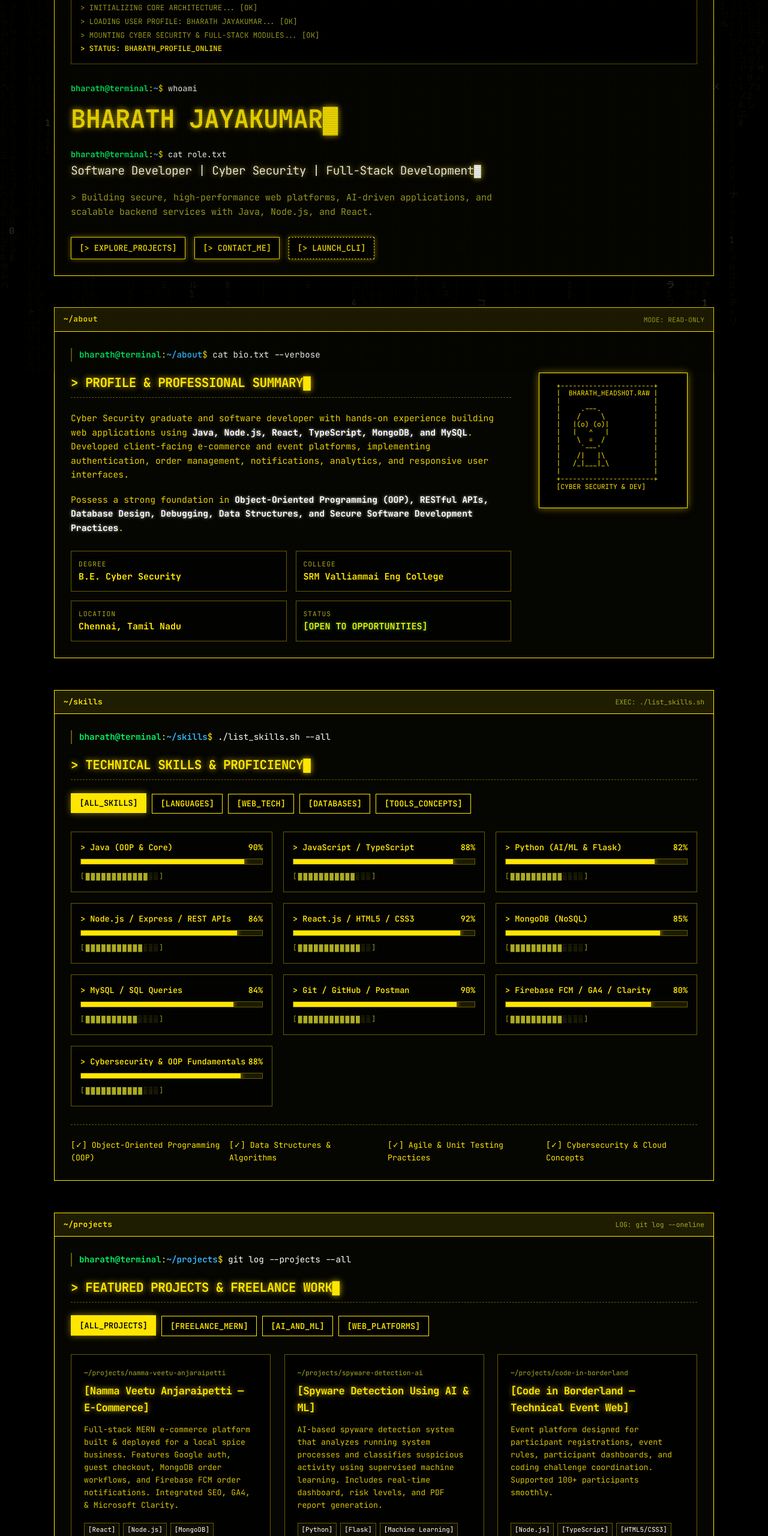
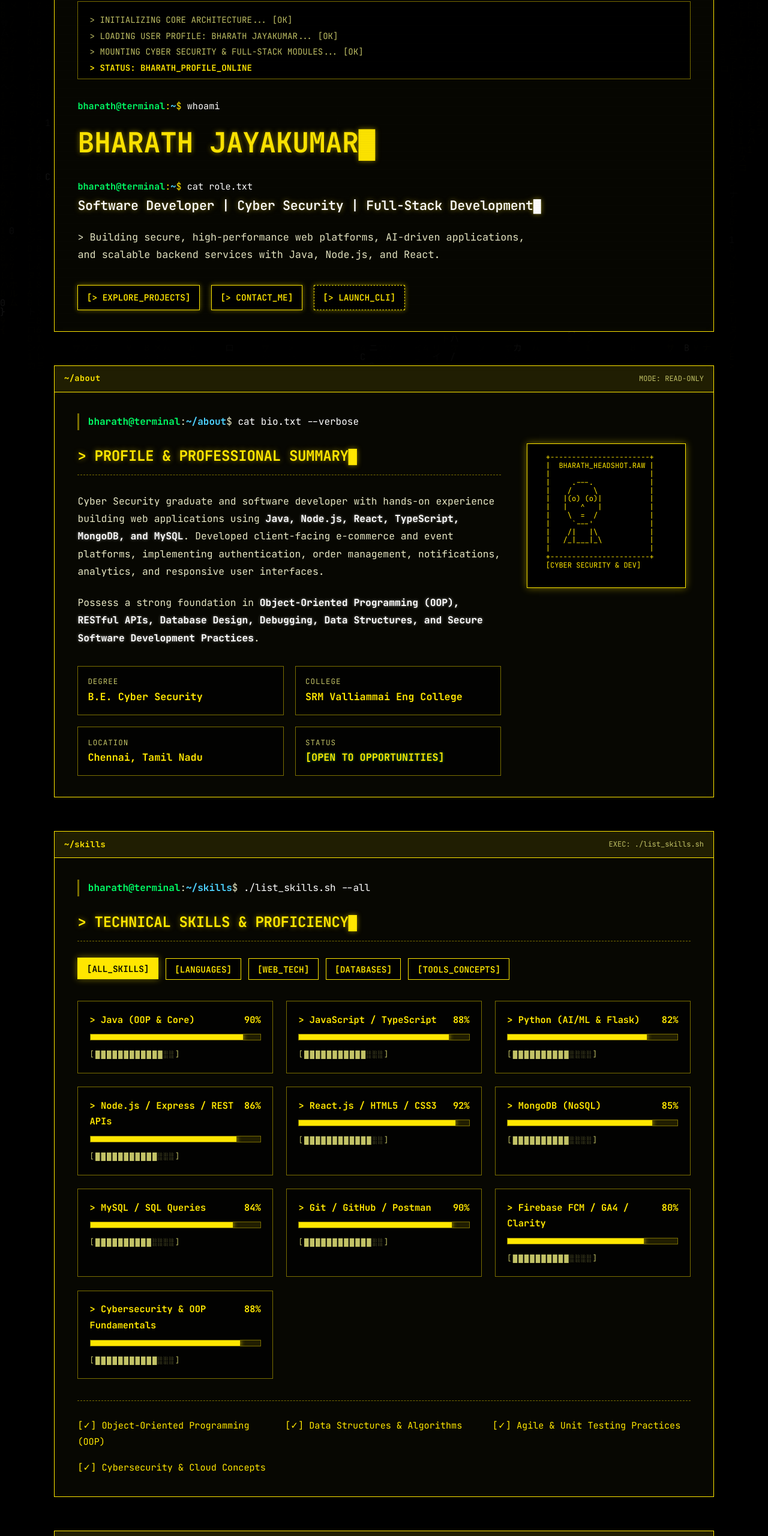
Before and after one commit to bharathjai/Bharath-jayakumar-portfolio, a plain HTML site: page index.html in a window 1280 px wide. Shown: the part 180-2740 px from the top of the page at 60% size. Drawn offline with Linux system fonts and the light colour scheme; animation ran at ten frames a second.

Commit message:
Enhance visual hierarchy, text contrast, typography readability, and reduce visual noise

```diff
--- a/script.js
+++ b/script.js
@@ -80,10 +80,10 @@ function initBgCanvas() {
                 const y = drops[i] * fontSize;
 
                 // Random subtle highlight on leading character
-                if (Math.random() > 0.94) {
-                    ctx.fillStyle = 'rgba(255, 255, 255, 0.35)'; // Faint tip accent
+                if (Math.random() > 0.95) {
+                    ctx.fillStyle = 'rgba(255, 255, 255, 0.2)'; // Faint tip accent
                 } else {
-                    ctx.fillStyle = 'rgba(255, 230, 0, 0.08)'; // Ultra-subtle low opacity neon yellow (0.08)
+                    ctx.fillStyle = 'rgba(255, 230, 0, 0.04)'; // Ultra-subtle low opacity neon yellow (0.04 max)
                 }
 
                 if (y > 0) {
--- a/style.css
+++ b/style.css
@@ -7,14 +7,15 @@
     --neon-yellow: #ffe600;
     --neon-yellow-bright: #ffff33;
     --neon-yellow-dark: #b8a500;
-    --neon-yellow-dim: #665c00;
-    --neon-yellow-glow: rgba(255, 230, 0, 0.5);
-    --neon-yellow-soft: rgba(255, 230, 0, 0.12);
-    --panel-bg: rgba(6, 6, 2, 0.94);
+    --neon-yellow-dim: #7a6e00;
+    --neon-yellow-glow: rgba(255, 230, 0, 0.45);
+    --neon-yellow-soft: rgba(255, 230, 0, 0.1);
+    --panel-bg: rgba(8, 8, 3, 0.96);
     --panel-border: #ffe600;
     --text-primary: #ffe600;
-    --text-bright: #ffffff;
-    --text-muted: #aaaa22;
+    --text-body: #e6e6c2;        /* High-contrast off-white/pale-yellow for body text */
+    --text-bright: #ffffff;      /* Crisp white for highlights */
+    --text-muted: #c2c266;       /* Muted yellow with WCAG AA >= 7.5:1 contrast */
     --text-dark: #000000;
     --accent-green: #00ff66;
     --accent-red: #ff3333;
@@ -26,7 +27,7 @@
     --transition-fast: 0.15s ease;
     --transition-normal: 0.25s ease;
     --box-shadow-glow: 0 0 12px var(--neon-yellow-glow);
-    --text-shadow-glow: 0 0 8px rgba(255, 230, 0, 0.6), 0 0 15px rgba(255, 230, 0, 0.3);
+    --text-shadow-glow: 0 0 8px rgba(255, 230, 0, 0.5);
 }
 
 /* Base Reset & Typography */
@@ -39,10 +40,10 @@
 html {
     scroll-behavior: smooth;
     background-color: var(--bg-black);
-    color: var(--text-primary);
+    color: var(--text-body);
     font-family: var(--font-mono);
-    font-size: 15px;
-    line-height: 1.6;
+    font-size: 16px;
+    line-height: 1.75;
 }
 
 body {
@@ -84,10 +85,10 @@ body {
     height: 100vh;
     z-index: 0;
     pointer-events: none;
-    opacity: 0.85;
+    opacity: 0.5;
 }
 
-/* CRT Scanline & Screen Flicker Effect */
+/* CRT Scanline Overlay - Reduced opacity for zero visual noise */
 #crt-overlay {
     position: fixed;
     top: 0;
@@ -98,41 +99,35 @@ body {
     pointer-events: none;
     background: linear-gradient(
         rgba(18, 16, 16, 0) 50%,
-        rgba(0, 0, 0, 0.25) 50%
+        rgba(0, 0, 0, 0.18) 50%
     ), linear-gradient(
         90deg,
-        rgba(255, 230, 0, 0.015),
-        rgba(255, 230, 0, 0.005),
-        rgba(255, 230, 0, 0.015)
+        rgba(255, 230, 0, 0.008),
+        rgba(255, 230, 0, 0.002),
+        rgba(255, 230, 0, 0.008)
     );
     background-size: 100% 3px, 6px 100%;
-    opacity: 0.7;
-    animation: crtFlicker 0.15s infinite alternate;
+    opacity: 0.18;
 }
 
-@keyframes crtFlicker {
-    0% { opacity: 0.65; }
-    100% { opacity: 0.75; }
-}
-
-/* Typography Utilities */
+/* Typography Utilities & High Contrast Hierarchy */
 h1, h2, h3, h4, h5, h6 {
     font-family: var(--font-mono);
     color: var(--neon-yellow);
     text-shadow: var(--text-shadow-glow);
     font-weight: 700;
-    letter-spacing: -0.5px;
+    letter-spacing: -0.3px;
 }
 
 .text-highlight {
     color: var(--text-bright);
     font-weight: 700;
-    text-shadow: 0 0 5px rgba(255, 255, 255, 0.7);
+    text-shadow: 0 0 4px rgba(255, 255, 255, 0.5);
 }
 
 .text-accent {
     color: var(--accent-green);
-    text-shadow: 0 0 6px rgba(0, 255, 102, 0.6);
+    text-shadow: 0 0 4px rgba(0, 255, 102, 0.5);
 }
 
 .blink-symbol {
@@ -149,11 +144,11 @@ h1, h2, h3, h4, h5, h6 {
 /* Prompt Path Highlights */
 .prompt-user {
     color: var(--accent-green);
-    font-weight: 600;
+    font-weight: 700;
 }
 .prompt-path {
-    color: #33bbff;
-    font-weight: 600;
+    color: #4dd2ff;
+    font-weight: 700;
 }
 .cmd-text {
     color: var(--text-bright);
@@ -335,21 +330,22 @@ h1, h2, h3, h4, h5, h6 {
 .control-dot:nth-child(3) { background-color: rgba(0, 255, 102, 0.6); }
 
 .box-body {
-    padding: 1.8rem;
+    padding: 2.2rem 2.4rem;
 }
 
 .section-command {
-    margin-bottom: 1.2rem;
-    font-size: 0.95rem;
-    border-left: 2px solid var(--neon-yellow-dim);
-    padding-left: 0.8rem;
+    margin-bottom: 1.4rem;
+    font-size: 1rem;
+    border-left: 3px solid var(--neon-yellow-dim);
+    padding-left: 0.9rem;
 }
 
 .section-heading {
-    font-size: 1.4rem;
-    margin-bottom: 1.5rem;
+    font-size: 1.5rem;
+    margin-bottom: 1.8rem;
     border-bottom: 1px dashed var(--neon-yellow-dim);
-    padding-bottom: 0.5rem;
+    padding-bottom: 0.6rem;
+    color: var(--neon-yellow);
 }
 
 /* SECTION 1: HERO BOOT SEQUENCE */
@@ -358,18 +354,19 @@ h1, h2, h3, h4, h5, h6 {
 }
 
 .boot-log-container {
-    background-color: rgba(0, 0, 0, 0.85);
+    background-color: rgba(0, 0, 0, 0.88);
     border: 1px solid var(--neon-yellow-dim);
-    padding: 1rem;
-    font-size: 0.82rem;
+    padding: 1.2rem;
+    font-size: 0.88rem;
     margin-bottom: 2rem;
-    max-height: 120px;
+    max-height: 130px;
     overflow-y: auto;
+    line-height: 1.6;
 }
 
 .log-line {
     color: var(--text-muted);
-    margin-bottom: 0.2rem;
+    margin-bottom: 0.25rem;
 }
 .log-line.highlight-line {
     color: var(--neon-yellow);
@@ -377,35 +374,38 @@ h1, h2, h3, h4, h5, h6 {
 }
 
 .cmd-prompt {
-    font-size: 0.9rem;
+    font-size: 0.95rem;
     color: var(--neon-yellow);
-    margin-top: 1rem;
+    margin-top: 1.2rem;
 }
 
 .hero-name {
-    font-size: 2.8rem;
+    font-size: 2.9rem;
     margin: 0.4rem 0 1rem 0;
-    min-height: 3.5rem;
+    min-height: 3.6rem;
+    color: var(--neon-yellow);
 }
 
 .hero-role {
-    font-size: 1.3rem;
+    font-size: 1.35rem;
     color: var(--text-bright);
-    margin-bottom: 1rem;
+    margin-bottom: 1.2rem;
     min-height: 2.2rem;
-    font-weight: 400;
+    font-weight: 600;
 }
 
 .hero-tagline {
-    font-size: 1rem;
-    color: var(--text-muted);
-    margin-bottom: 2rem;
-    max-width: 750px;
+    font-size: 1.05rem;
+    color: var(--text-body);
+    margin-bottom: 2.2rem;
+    max-width: 780px;
+    line-height: 1.75;
+    text-shadow: none;
 }
 
 .hero-actions {
     display: flex;
-    gap: 1rem;
+    gap: 1.2rem;
     flex-wrap: wrap;
 }
 
@@ -417,39 +417,41 @@ h1, h2, h3, h4, h5, h6 {
 .about-grid {
     display: grid;
     grid-template-columns: 1fr 280px;
-    gap: 2rem;
+    gap: 2.2rem;
     align-items: start;
 }
 
 .bio-paragraph {
-    margin-bottom: 1.2rem;
-    color: rgba(255, 230, 0, 0.9);
-    font-size: 0.98rem;
+    margin-bottom: 1.4rem;
+    color: var(--text-body);
+    font-size: 1.02rem;
+    line-height: 1.8;
+    text-shadow: none;
 }
 
 .quick-specs-grid {
     display: grid;
     grid-template-columns: repeat(2, 1fr);
-    gap: 1rem;
-    margin-top: 1.8rem;
+    gap: 1.2rem;
+    margin-top: 2rem;
 }
 
 .spec-card {
     border: 1px solid var(--neon-yellow-dim);
-    background: rgba(0, 0, 0, 0.6);
-    padding: 0.8rem;
+    background: rgba(0, 0, 0, 0.7);
+    padding: 0.9rem 1rem;
     display: flex;
     flex-direction: column;
 }
 
 .spec-label {
-    font-size: 0.75rem;
+    font-size: 0.78rem;
     color: var(--text-muted);
     letter-spacing: 1px;
 }
 
 .spec-value {
-    font-size: 1rem;
+    font-size: 1.05rem;
     color: var(--neon-yellow);
     font-weight: 700;
 }
@@ -476,21 +478,21 @@ h1, h2, h3, h4, h5, h6 {
 /* SECTION 3: SKILLS */
 .filter-group {
     display: flex;
-    gap: 0.6rem;
+    gap: 0.75rem;
     flex-wrap: wrap;
-    margin-bottom: 2rem;
+    margin-bottom: 2.2rem;
 }
 
 .skills-grid {
     display: grid;
     grid-template-columns: repeat(auto-fill, minmax(320px, 1fr));
-    gap: 1.2rem;
+    gap: 1.4rem;
 }
 
 .skill-card {
     border: 1px solid var(--neon-yellow-dim);
-    background-color: rgba(0, 0, 0, 0.6);
-    padding: 1rem;
+    background-color: rgba(0, 0, 0, 0.7);
+    padding: 1.1rem 1.2rem;
     transition: var(--transition-normal);
 }
 
@@ -502,16 +504,17 @@ h1, h2, h3, h4, h5, h6 {
 .skill-info {
     display: flex;
     justify-content: space-between;
-    font-size: 0.9rem;
-    margin-bottom: 0.5rem;
-    font-weight: 600;
+    font-size: 0.96rem;
+    margin-bottom: 0.6rem;
+    font-weight: 700;
+    color: var(--neon-yellow);
 }
 
 .progress-bar-container {
-    height: 10px;
-    background-color: rgba(255, 230, 0, 0.1);
+    height: 11px;
+    background-color: rgba(255, 230, 0, 0.12);
     border: 1px solid var(--neon-yellow-dim);
-    margin-bottom: 0.4rem;
+    margin-bottom: 0.5rem;
     overflow: hidden;
     position: relative;
 }
@@ -524,7 +527,7 @@ h1, h2, h3, h4, h5, h6 {
 }
 
 .progress-bar-text {
-    font-size: 0.75rem;
+    font-size: 0.78rem;
     color: var(--text-muted);
     letter-spacing: 2px;
 }
@@ -532,12 +535,12 @@ h1, h2, h3, h4, h5, h6 {
 .skills-checklist {
     display: grid;
     grid-template-columns: repeat(auto-fill, minmax(250px, 1fr));
-    gap: 0.8rem;
-    margin-top: 2rem;
-    padding-top: 1.5rem;
+    gap: 1rem;
+    margin-top: 2.2rem;
+    padding-top: 1.8rem;
     border-top: 1px dashed var(--neon-yellow-dim);
-    font-size: 0.88rem;
-    color: var(--text-bright);
+    font-size: 0.95rem;
+    color: var(--text-body);
 }
 
 .checklist-item {
@@ -548,13 +551,13 @@ h1, h2, h3, h4, h5, h6 {
 .projects-grid {
     display: grid;
     grid-template-columns: repeat(auto-fill, minmax(320px, 1fr));
-    gap: 1.5rem;
+    gap: 1.8rem;
 }
 
 .project-card {
     border: 1px solid var(--neon-yellow-dim);
-    background-color: rgba(0, 0, 0, 0.75);
-    padding: 1.4rem;
+    background-color: rgba(5, 5, 2, 0.85);
+    padding: 1.6rem;
     display: flex;
     flex-direction: column;
     justify-content: space-between;
@@ -568,41 +571,44 @@ h1, h2, h3, h4, h5, h6 {
 }
 
 .card-path {
-    font-size: 0.75rem;
+    font-size: 0.78rem;
     color: var(--text-muted);
-    margin-bottom: 0.5rem;
+    margin-bottom: 0.6rem;
 }
 
 .project-title {
-    font-size: 1.15rem;
-    margin-bottom: 0.8rem;
+    font-size: 1.2rem;
+    margin-bottom: 0.9rem;
+    color: var(--neon-yellow);
 }
 
 .project-desc {
-    font-size: 0.88rem;
-    color: rgba(255, 230, 0, 0.85);
-    margin-bottom: 1.2rem;
+    font-size: 0.96rem;
+    color: var(--text-body);
+    margin-bottom: 1.4rem;
     flex-grow: 1;
+    line-height: 1.7;
+    text-shadow: none;
 }
 
 .tech-tags {
     display: flex;
     flex-wrap: wrap;
-    gap: 0.4rem;
-    margin-bottom: 1.4rem;
+    gap: 0.5rem;
+    margin-bottom: 1.5rem;
 }
 
 .tag {
-    font-size: 0.72rem;
+    font-size: 0.78rem;
     color: var(--text-bright);
     border: 1px solid var(--neon-yellow-dim);
-    padding: 0.15rem 0.4rem;
-    background: rgba(255, 230, 0, 0.05);
+    padding: 0.2rem 0.5rem;
+    background: rgba(255, 230, 0, 0.08);
 }
 
 .project-links {
     display: flex;
-    gap: 0.5rem;
+    gap: 0.6rem;
 }
 
 .btn-box-sm {
@@ -675,9 +681,11 @@ h1, h2, h3, h4, h5, h6 {
 }
 
 .timeline-desc {
-    font-size: 0.88rem;
-    color: rgba(255, 230, 0, 0.85);
-    margin-bottom: 1rem;
+    font-size: 0.98rem;
+    color: var(--text-body);
+    margin-bottom: 1.1rem;
+    line-height: 1.75;
+    text-shadow: none;
 }
 
 .timeline-tags {
@@ -687,45 +695,47 @@ h1, h2, h3, h4, h5, h6 {
 }
 
 .tag-sm {
-    font-size: 0.7rem;
+    font-size: 0.76rem;
     color: var(--text-muted);
     border: 1px solid var(--neon-yellow-dim);
-    padding: 0.1rem 0.35rem;
+    padding: 0.15rem 0.45rem;
 }
 
 /* SECTION 6: CONTACT */
 .contact-grid {
     display: grid;
     grid-template-columns: 1fr 340px;
-    gap: 2rem;
+    gap: 2.2rem;
 }
 
 .terminal-form {
     display: flex;
     flex-direction: column;
-    gap: 1.2rem;
+    gap: 1.3rem;
 }
 
 .form-group {
     display: flex;
     flex-direction: column;
-    gap: 0.4rem;
+    gap: 0.5rem;
 }
 
 .form-label {
-    font-size: 0.88rem;
+    font-size: 0.92rem;
     color: var(--neon-yellow);
+    font-weight: 700;
 }
 
 .terminal-input, .terminal-textarea {
     width: 100%;
-    background-color: rgba(0, 0, 0, 0.9);
+    background-color: rgba(0, 0, 0, 0.92);
     border: 1px solid var(--neon-yellow);
-    color: var(--text-bright);
+    color: #ffffff;
     font-family: var(--font-mono);
-    font-size: 0.95rem;
-    padding: 0.75rem;
+    font-size: 1rem;
+    padding: 0.85rem;
     outline: none;
+    line-height: 1.6;
     transition: var(--transition-normal);
 }
 
@@ -737,49 +747,53 @@ h1, h2, h3, h4, h5, h6 {
 
 .submit-btn {
     align-self: flex-start;
-    padding: 0.6rem 1.4rem;
-    font-size: 0.95rem;
-    margin-top: 0.5rem;
+    padding: 0.65rem 1.5rem;
+    font-size: 0.98rem;
+    margin-top: 0.6rem;
 }
 
 .form-feedback-box {
     border: 1px dashed var(--neon-yellow);
     background: rgba(255, 230, 0, 0.08);
-    padding: 0.8rem;
-    font-size: 0.88rem;
+    padding: 0.9rem;
+    font-size: 0.92rem;
     color: var(--neon-yellow);
     margin-top: 1rem;
+    line-height: 1.6;
 }
 
 .contact-info-box {
     border: 1px solid var(--neon-yellow-dim);
-    background: rgba(0, 0, 0, 0.6);
-    padding: 1.4rem;
+    background: rgba(0, 0, 0, 0.7);
+    padding: 1.6rem;
     display: flex;
     flex-direction: column;
-    gap: 1rem;
+    gap: 1.2rem;
 }
 
 .info-title {
-    font-size: 1rem;
+    font-size: 1.05rem;
     border-bottom: 1px dashed var(--neon-yellow-dim);
-    padding-bottom: 0.4rem;
+    padding-bottom: 0.45rem;
+    color: var(--neon-yellow);
 }
 
 .endpoint-item {
     display: flex;
     flex-direction: column;
-    font-size: 0.85rem;
+    font-size: 0.9rem;
 }
 
 .ep-label {
     color: var(--text-muted);
-    font-size: 0.75rem;
+    font-size: 0.8rem;
+    letter-spacing: 0.5px;
 }
 
 .ep-link {
     color: var(--neon-yellow);
     text-decoration: none;
+    font-size: 0.98rem;
 }
 .ep-link:hover {
     text-decoration: underline;
@@ -787,7 +801,8 @@ h1, h2, h3, h4, h5, h6 {
 }
 
 .ep-val {
-    color: var(--text-bright);
+    color: var(--text-body);
+    font-size: 0.98rem;
 }
 
 .social-buttons-grid {
```
